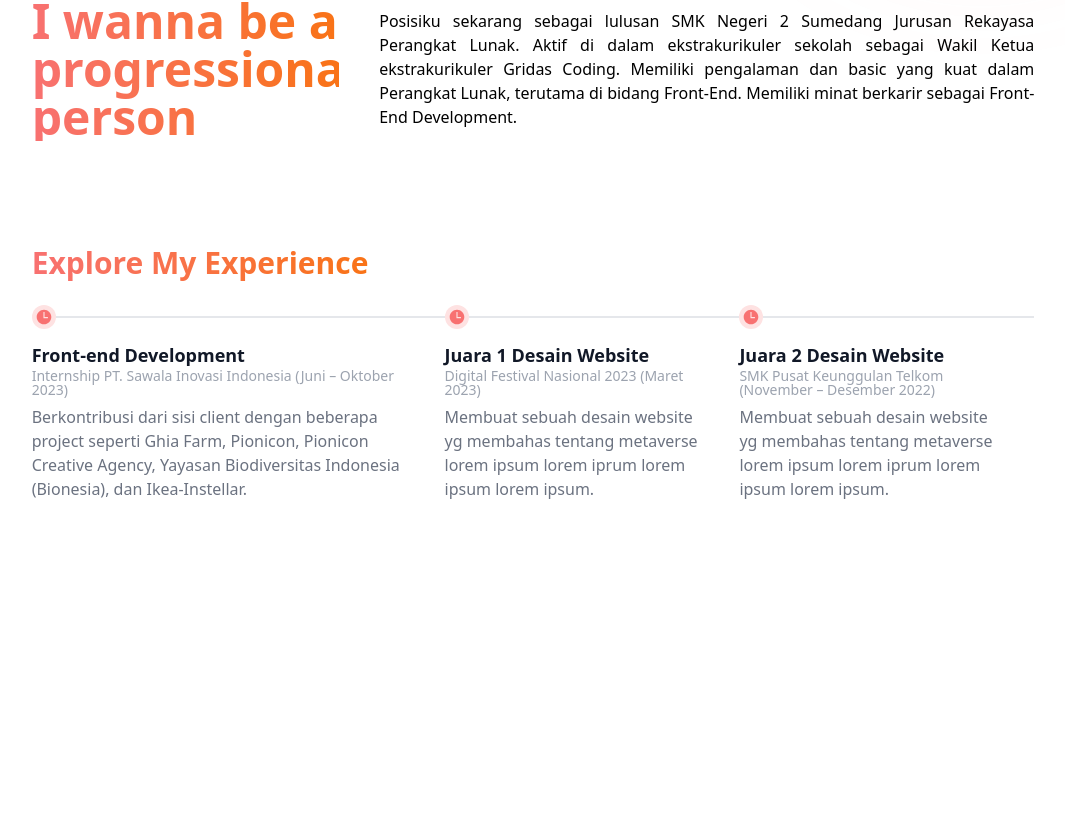
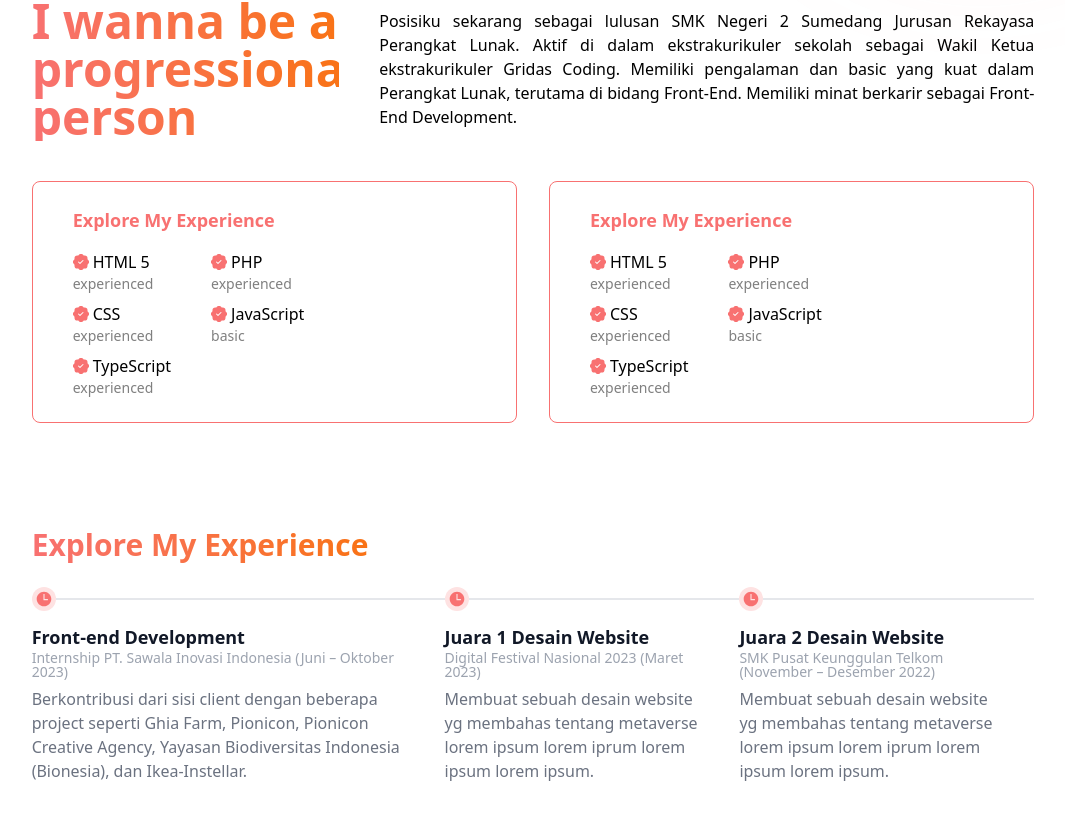
Before and after one commit to isyhfadilah/aisyahnurfadilah, a Next.js app: page / in a window 1280 px wide. Shown: the part 907-1726 px from the top of the page, without its empty margins (107-1172 px from the left). Before the commit the page ends 1512 px from the top, so only its background shows below. Built offline with nearby package versions, Linux system fonts and the light colour scheme; a web font is replaced by a local one.

Commit message:
fix: content on about section

```diff
--- a/src/components/common/section/about.tsx
+++ b/src/components/common/section/about.tsx
@@ -1,4 +1,5 @@
 import Container from '../layouts/Container'
+import { CardExperience } from '@/components/ui/cards/experience'
 
 export const About = () => {
   return (
@@ -17,10 +18,10 @@ export const About = () => {
       </Container>
 
       {/* alihkan ke section baru dan perbaiki struktur code supaya best practice */}
-      {/* <Container className="grid md:grid-cols-2 gap-8 mt-10">
+      <Container className="grid md:grid-cols-2 gap-8 mt-10">
         <CardExperience />
         <CardExperience />
-      </Container> */}
+      </Container>
     </section>
   )
 }
```
